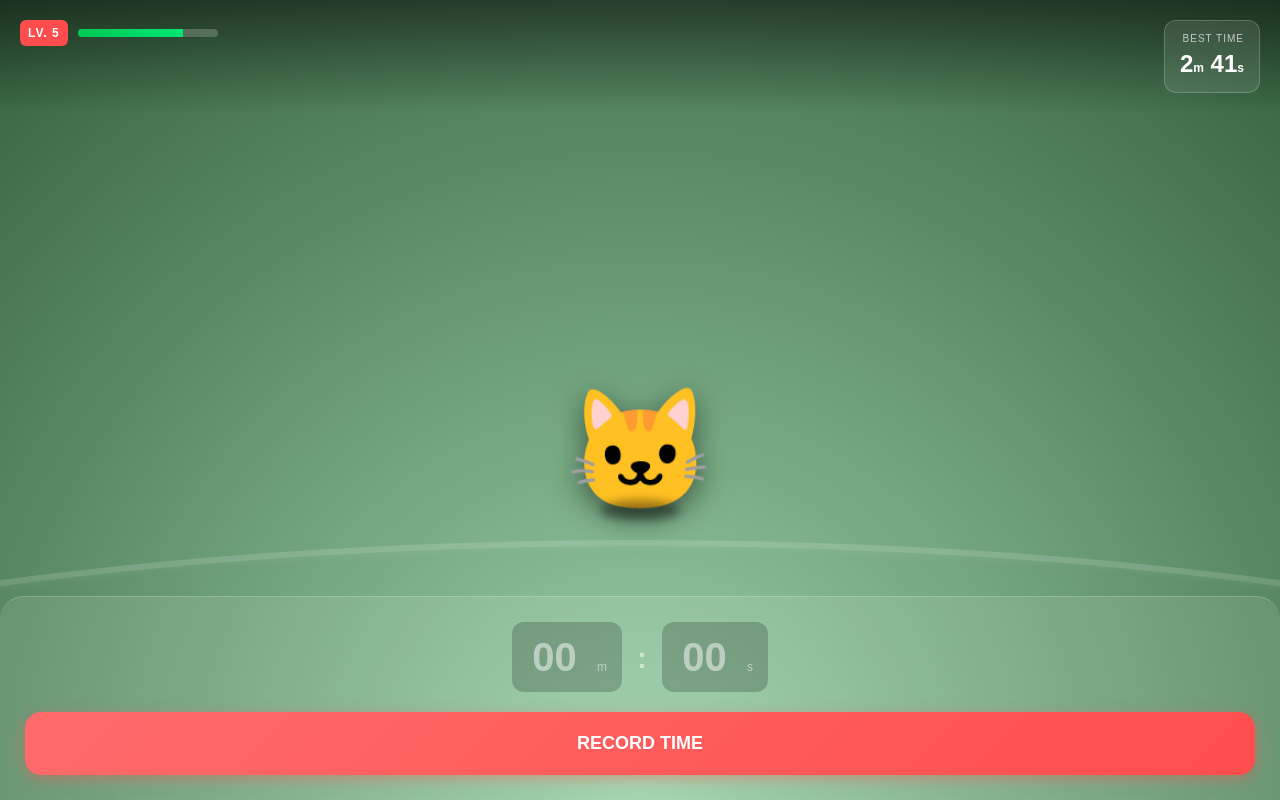
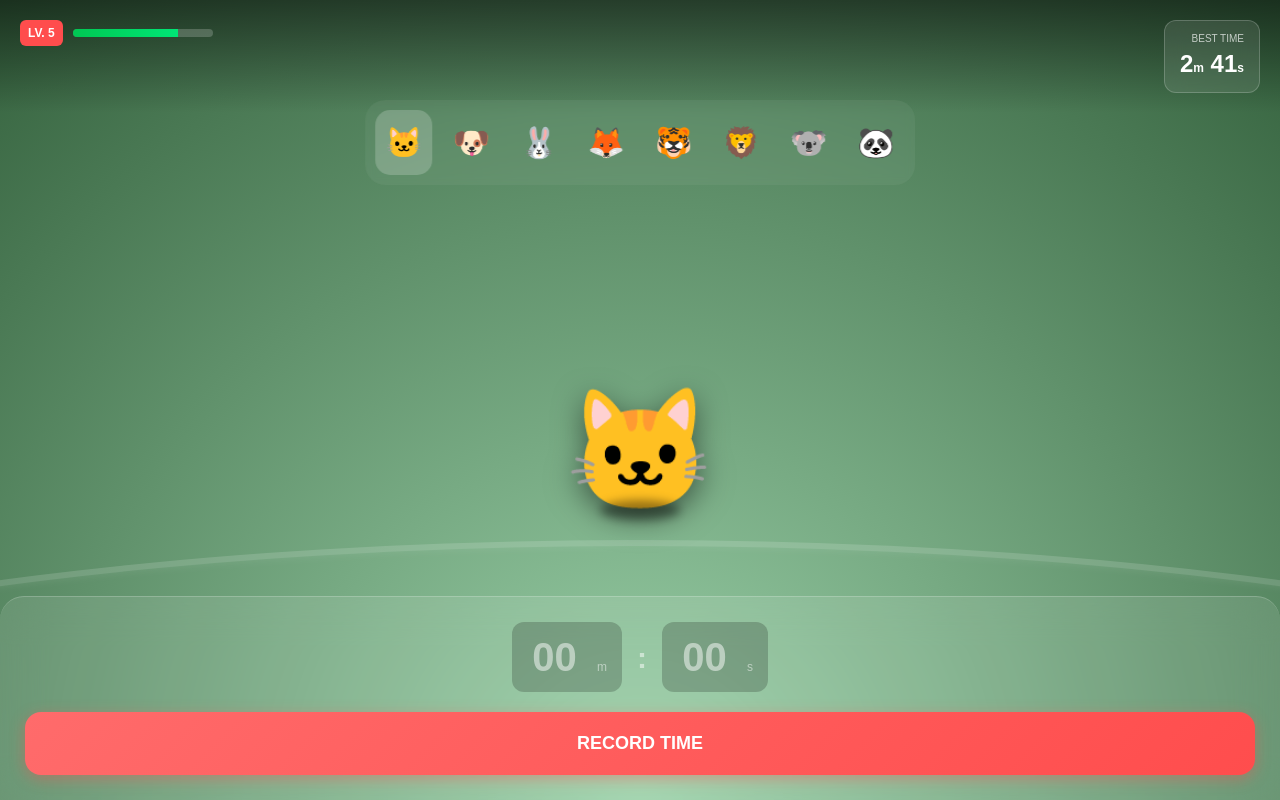
Before and after one commit to makokoko11/ayan, a Next.js app: page / in a window 1280 px wide. Built offline with nearby package versions, Linux system fonts and the light colour scheme.

Commit message:
Update page.tsx

```diff
--- a/app/page.tsx
+++ b/app/page.tsx
@@ -1,6 +1,6 @@
 'use client';
 
-import React, { useState, useEffect } from 'react';
+import React, { useState } from 'react';
 
 export default function GamePage() {
   const [click, setClick] = useState(0);
@@ -12,13 +12,17 @@ export default function GamePage() {
   const [min, setMin] = useState("");
   const [sec, setSec] = useState("");
 
+  // --- キャラクター選択用 ---
+  const characters = ["🐱", "🐶", "🐰", "🦊", "🐯", "🦁", "🐨", "🐼"];
+  const [selectedChar, setSelectedChar] = useState("🐱");
+
   const run = () => {
     if (isAnimating) return;
 
     const currentMin = min || "0";
     const currentSec = sec || "0";
 
-    setMsgText(`${currentMin}分${currentSec}秒！おいしいにゃー！`);
+    setMsgText(`${currentMin}分${currentSec}秒！${selectedChar}が喜んでるよ！`);
     setShowMsg(true);
 
     setIsAnimating(true);
@@ -34,7 +38,7 @@ export default function GamePage() {
     if (nextClick >= 3) {
       setTimeout(() => {
         setIsFlipped(true);
-        setMsgText("大満足だにゃーー！");
+        setMsgText("最高のごほうびだね！✨");
       }, 300);
 
       setTimeout(() => {
@@ -65,7 +69,7 @@ export default function GamePage() {
       WebkitFontSmoothing: 'antialiased',
       background: 'radial-gradient(circle at 50% 100%, rgba(58, 166, 85, 0.5) 0%, rgba(30, 80, 40, 0.9) 100%)',
     }}>
-      {/* 遠近感のあるトラック */}
+      {/* 背景トラック */}
       <div style={{
         position: 'absolute',
         top: '30%',
@@ -92,18 +96,53 @@ export default function GamePage() {
         background: 'linear-gradient(to bottom, rgba(0,0,0,0.5) 0%, rgba(0,0,0,0) 100%)',
       }}>
         <div style={{ display: 'flex', alignItems: 'center', gap: '10px' }}>
-          <div style={{ backgroundColor: '#FF4D4D', color: 'white', fontWeight: 800, fontSize: '12px', padding: '4px 8px', borderRadius: '6px', textTransform: 'uppercase', letterSpacing: '1px' }}>Lv. 5</div>
+          <div style={{ backgroundColor: '#FF4D4D', color: 'white', fontWeight: 800, fontSize: '12px', padding: '4px 8px', borderRadius: '6px', textTransform: 'uppercase' }}>Lv. 5</div>
           <div style={{ width: '140px', height: '8px', background: 'rgba(255, 255, 255, 0.2)', borderRadius: '4px', overflow: 'hidden' }}>
             <div style={{ height: '100%', width: '75%', background: 'linear-gradient(90deg, #00C853 0%, #00E676 100%)' }} />
           </div>
         </div>
         <div style={{ textAlign: 'right', background: 'rgba(255, 255, 255, 0.1)', padding: '10px 15px', borderRadius: '12px', border: '1px solid rgba(255, 255, 255, 0.2)', backdropFilter: 'blur(10px)' }}>
-          <div style={{ fontSize: '10px', color: 'rgba(255,255,255,0.7)', letterSpacing: '1px' }}>BEST TIME</div>
+          <div style={{ fontSize: '10px', color: 'rgba(255,255,255,0.7)' }}>BEST TIME</div>
           <div style={{ fontSize: '24px', fontWeight: 800 }}>2<span style={{ fontSize: '12px' }}>m</span> 41<span style={{ fontSize: '12px' }}>s</span></div>
         </div>
       </div>
 
-      {/* Cat Container */}
+      {/* Character Selector (追加された部分) */}
+      <div style={{
+        position: 'absolute',
+        top: '100px',
+        left: '50%',
+        transform: 'translateX(-50%)',
+        display: 'flex',
+        gap: '10px',
+        padding: '10px',
+        background: 'rgba(255, 255, 255, 0.05)',
+        borderRadius: '20px',
+        backdropFilter: 'blur(5px)',
+        zIndex: 110,
+        maxWidth: '90%',
+        overflowX: 'auto',
+      }}>
+        {characters.map((char) => (
+          <div
+            key={char}
+            onClick={() => setSelectedChar(char)}
+            style={{
+              fontSize: '30px',
+              padding: '10px',
+              cursor: 'pointer',
+              borderRadius: '15px',
+              backgroundColor: selectedChar === char ? 'rgba(255,255,255,0.2)' : 'transparent',
+              transition: 'background 0.2s',
+              flexShrink: 0,
+            }}
+          >
+            {char}
+          </div>
+        ))}
+      </div>
+
+      {/* Main Character Display */}
       <div style={{
         position: 'absolute',
         bottom: '35%',
@@ -121,7 +160,7 @@ export default function GamePage() {
           filter: 'drop-shadow(0 10px 15px rgba(0,0,0,0.5))',
           transform: isFlipped ? 'rotate(180deg)' : 'rotate(0)',
           transition: 'transform 0.3s',
-        }}>🐱</div>
+        }}>{selectedChar}</div>
         <div style={{
           width: '80px',
           height: '20px',
```
